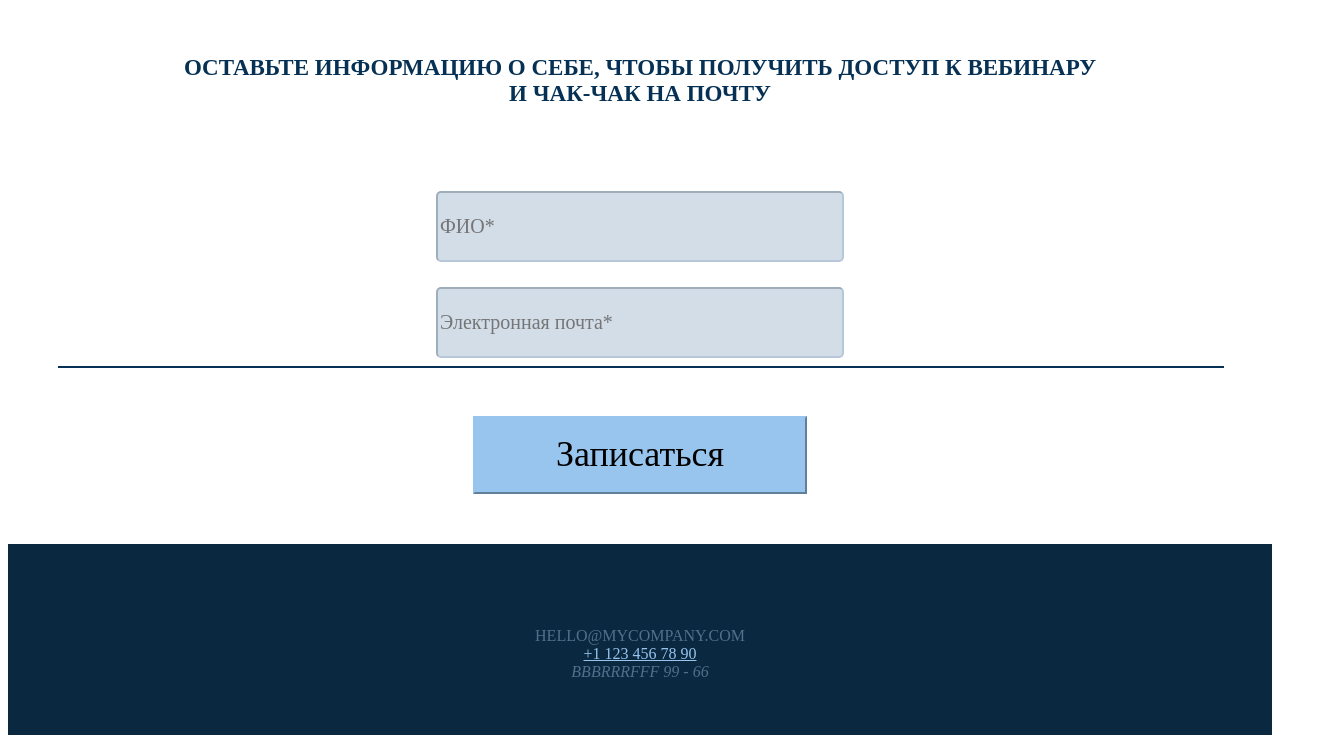
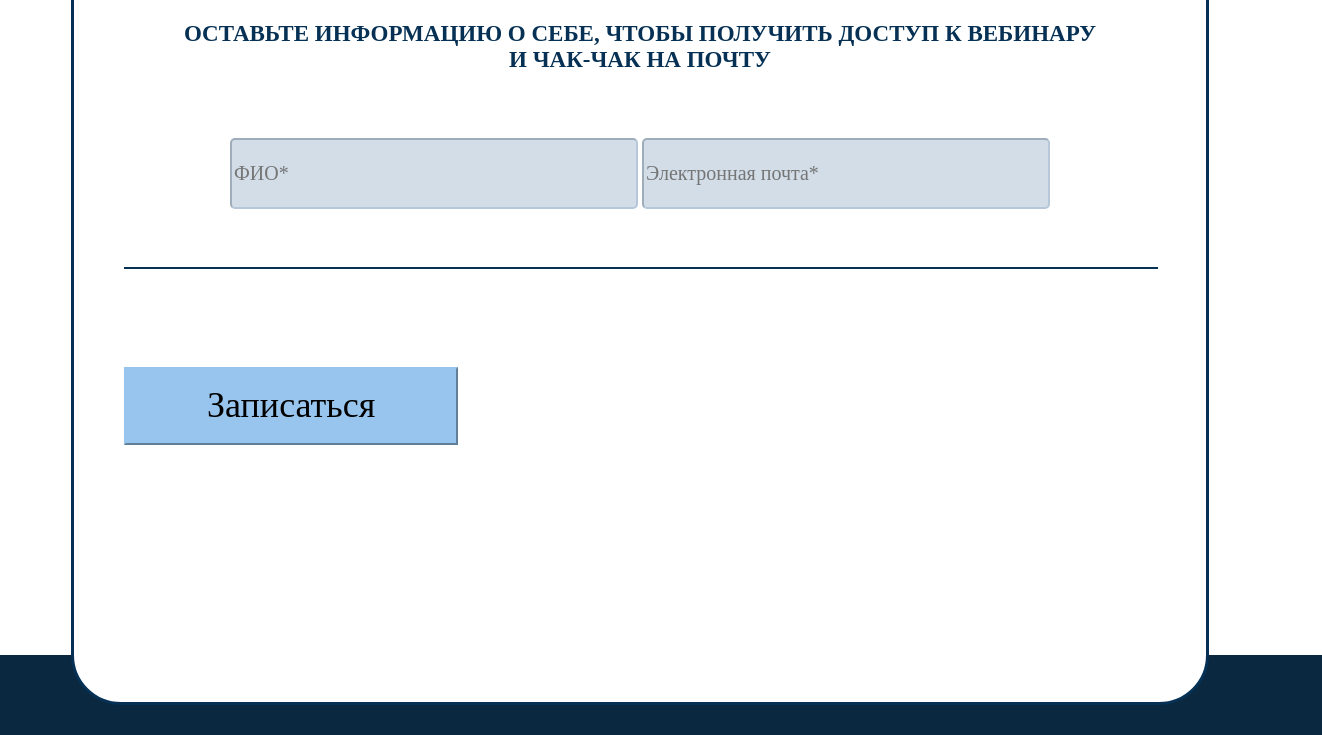
Before and after one commit to biakaalisa/LandingFZ-44, a website: page src/index.html in a window 1280 px wide. Shown: the part 209-944 px from the top of the page, 1322 px wide, since content can reach past the window. Drawn offline with Linux system fonts and the light colour scheme.

Commit message:
красивая обводка, расположение блоков

```diff
--- a/src/css/style.css
+++ b/src/css/style.css
@@ -1,6 +1,7 @@
 .footer{
     display: grid;
     background-color: #0A2840;
+    margin: -50px;
 
     text-decoration-color: #50718B;
     text-align: center;
@@ -12,25 +13,33 @@
 }
 
 .section7{
-    display: grid;
+    display:block;
+
     background-color:white;
+    height: 800px;
+    padding: 50px;
+    justify-items: center;
 
-    justify-items: center;
-    align-items: center;
-    padding: 50px;
+    border: 3px solid #063154;
+    border-radius: 50px;
+    margin-left: 5%;
+    margin-right: 5%;
+    position: relative;     /*обтекание объекта*/
 
     text-align: center;
     color: #063154;
 }
 
 .Registration{
-    display: grid;
     margin-top: 40px;
     width: 100%;
-    justify-items: center;
+    row-gap: 50px;
+    column-gap: 10px;
+    display: grid;
 }
 
 .RegistButton{
+
     width: 334px;
     height: 78px;
     border-color: #98C5ED;
@@ -46,19 +55,42 @@
     color: #000000;
 }
 
-.RegistInput{
+.Input{
+
+    margin-top: 25px;
+    justify-items:end;
+}
+
+.RegistNameInput{
     width: 400px;
     height: 65px;
     border-color: #83a3bf5d;
     background: #83a3bf5d;
     border-radius: 5px;
-    margin-top: 25px;
+    gap: 50px;
 
     font-family: 'Krub';
     font-style: normal;
     font-weight: 500;
     font-size: 20px;
     line-height: 47px;
+}
+
+.RegistEmailInput{
+    width: 400px;
+    height: 65px;
+    border-color: #83a3bf5d;
+    background: #83a3bf5d;
+    border-radius: 5px;
+
+    font-family: 'Krub';
+    font-style: normal;
+    font-weight: 500;
+    font-size: 20px;
+    line-height: 47px;
+}
+
+.error{
 }
 
 .overlay{
@@ -81,6 +113,7 @@
     background-color:#0A2840;
     border-radius: 10px;
 }
+
 
 .modal_subtitle{
     margin-top: 25px;
--- a/src/index.html
+++ b/src/index.html
@@ -16,19 +16,18 @@
 </head>
 
 <body>
-    <section>
-        <div class="section7">
-            <hr size="2" color='#063154' width=100%;>
+    <section class="section7">
             <h1 style="font-size:60px;">Зарегистрироваться</h1>
             <h2 style="font-size:23px;">ОСТАВЬТЕ ИНФОРМАЦИЮ О СЕБЕ, ЧТОБЫ ПОЛУЧИТЬ ДОСТУП К ВЕБИНАРУ <br> И ЧАК-ЧАК НА ПОЧТУ</h2>
 
             <form class="Registration"  action="#">
-                <input class="RegistInput" name="name" type="text" placeholder="ФИО*">
-                <input class="RegistInput" name="email" type="email" placeholder="Электронная почта*">
+                <div class="Input">
+                <input class="RegistNameInput" name="name" type="text" placeholder="ФИО*">
+                <input class="RegistEmailInput" name="email" type="email" placeholder="Электронная почта*">
+                </div>
                 <hr size="2" color='#063154' width=100%;>
                 <button class="RegistButton" data-modal="Thanks">Записаться</button>
             </form>
-        </div>
     </section>
 
         <footer class="footer">
--- a/src/js/script.js
+++ b/src/js/script.js
@@ -21,9 +21,9 @@ $(document).ready(function(){
 
 
 
-    /*if(!(this).valid()){        //перезагрузка страницы произвоиться не будет)
+    if(!(this).valid()){        //перезагрузка страницы произвоиться не будет)
         return;
-    }*/
+    }
 
     $('RegistInput').submit(function(e){
 
```
